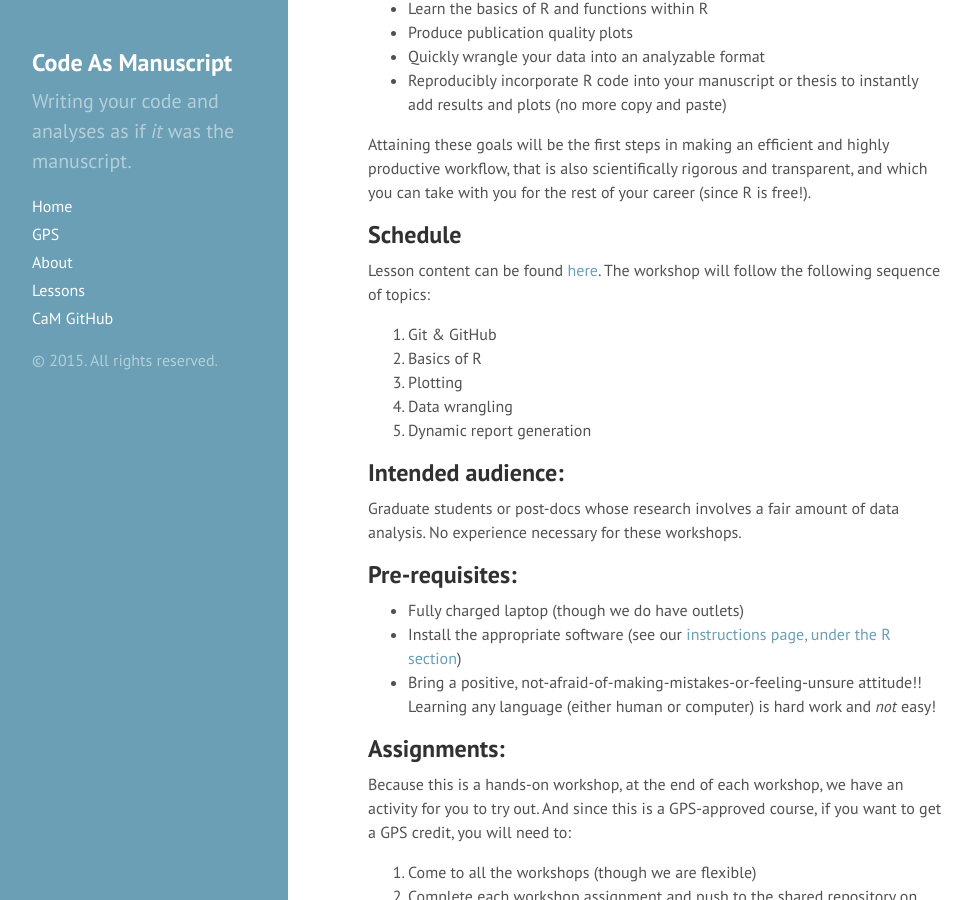
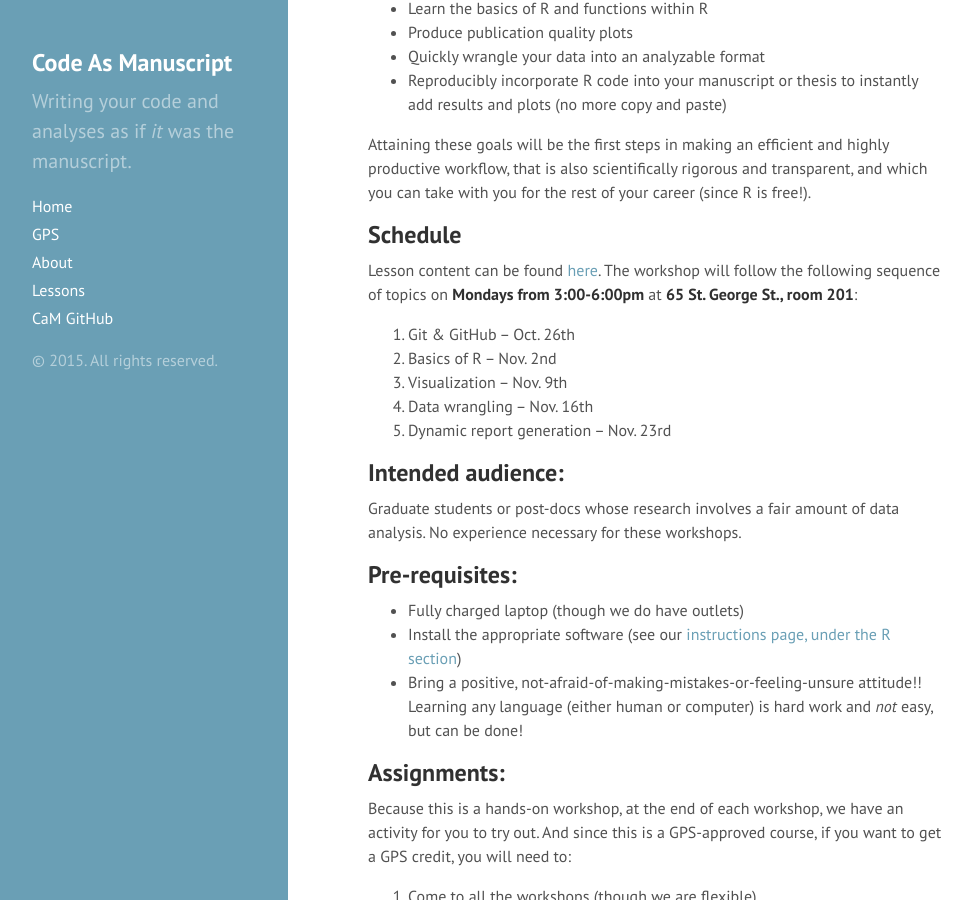
Before and after one commit to thesarahmeister/workshops, a Jekyll site: the page built from gps/r-syllabus.md, in a window 1280 px wide and 900 px high, scrolled down 584 px. Shown: the whole window, without its empty margins (0-972 px from the left). Built offline with Jekyll 4.4.1, drawn with Linux system fonts in a browser that asks for light colours; Markdown is read by kramdown in place of the engine named in the settings.

```diff
--- a/gps/r-syllabus.md
+++ b/gps/r-syllabus.md
@@ -57,13 +57,14 @@ career (since R is free!).
 ## Schedule ##
 
 Lesson content can be found [here]({{ site.github.url }}/lessons/).  The workshop will
-follow the following sequence of topics:
+follow the following sequence of topics on **Mondays from 3:00-6:00pm** at **65
+St. George St., room 201**:
 
-1. Git & GitHub
-2. Basics of R
-3. Plotting
-4. Data wrangling
-5. Dynamic report generation
+1. Git & GitHub -- Oct. 26th
+2. Basics of R -- Nov. 2nd
+3. Visualization -- Nov. 9th
+4. Data wrangling -- Nov. 16th
+5. Dynamic report generation -- Nov. 23rd
 
 ## Intended audience: ##
 
@@ -77,7 +78,7 @@ of data analysis.  No experience necessary for these workshops.
   [instructions page, under the R section]({{ site.github.url }}/lessons/instructions/))
 * Bring a positive, not-afraid-of-making-mistakes-or-feeling-unsure
   attitude!!  Learning any language (either human or computer) is
-  hard work and *not* easy!
+  hard work and *not* easy, but can be done!
 
 ## Assignments: ##
 
```
Also changed, not shown: gps/about.md (+3 -2 lines), gps/eventListing.md (added, +27 -0 lines), lessons/resources.md (+4 -0 lines).
